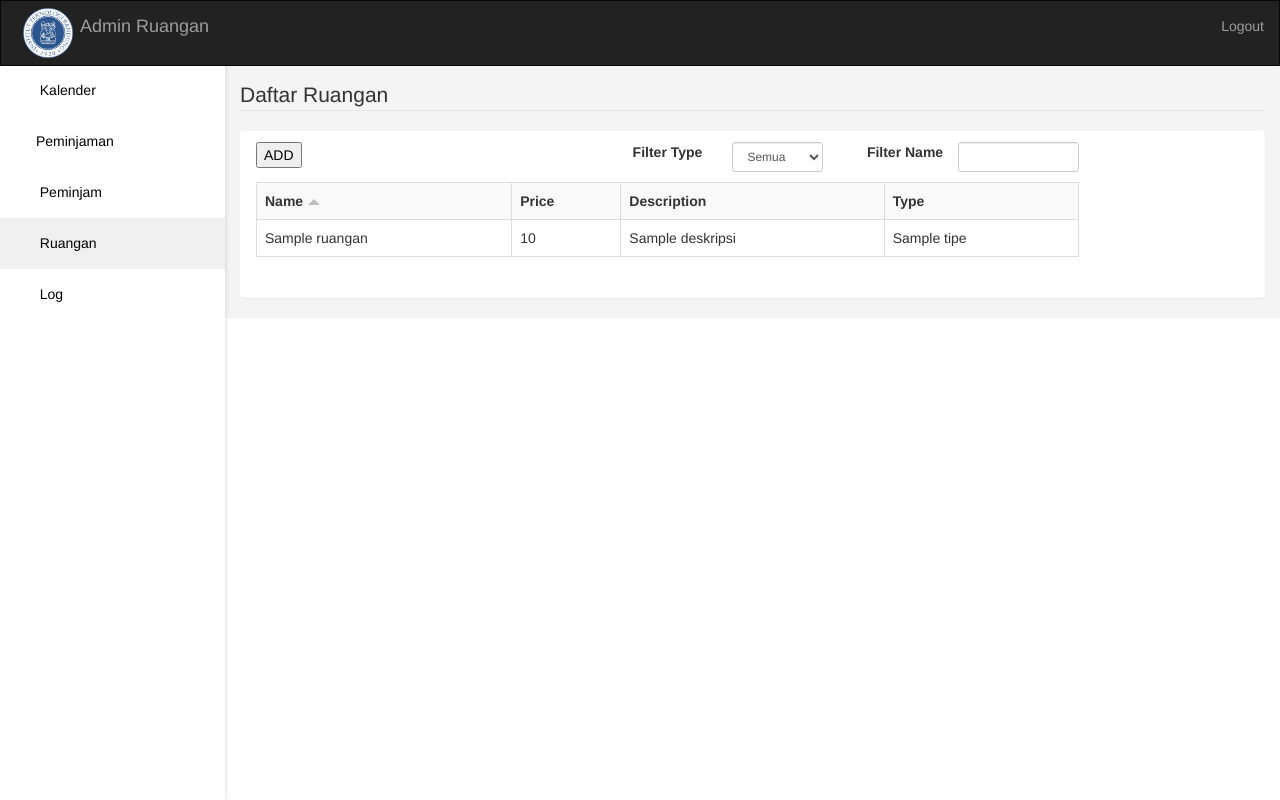
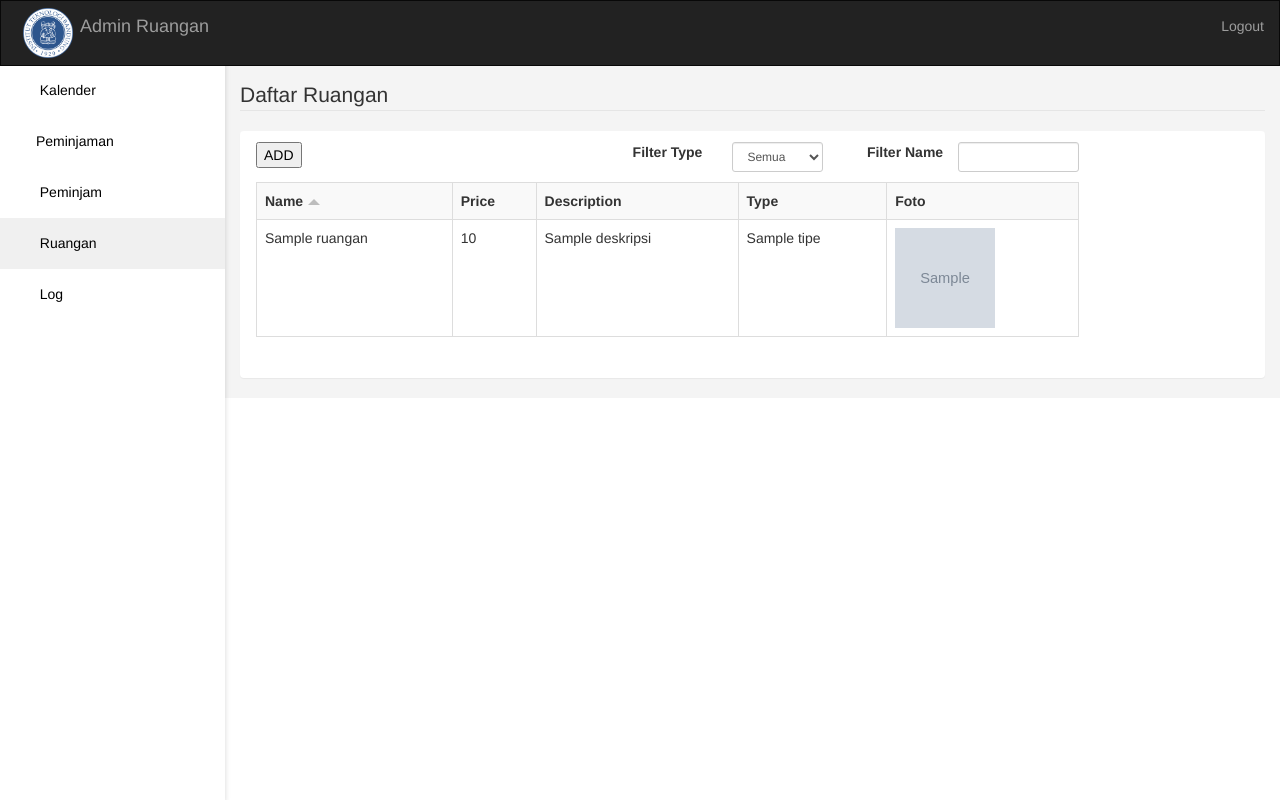
Before and after one commit to harryawk/sarpras_website, a Django app: template ruangan/templates/ruangan/index.html in a window 1280 px wide. Run offline with Django 3.2, Linux system fonts and the light colour scheme; the template is opened without the code that fills it: most values are stand-ins (such as "Sample title", 1, 10 or a date in 2020); grey boxes marked "Sample" are stand-in pictures; some libraries are stand-ins or nearby versions; some web fonts are replaced.

Commit message:
tambah kolom tabel berisi foto di tabel ruangan

```diff
--- a/ruangan/templates/ruangan/index.html
+++ b/ruangan/templates/ruangan/index.html
@@ -69,6 +69,7 @@
 			harga:"{{ ruangan.harga }}",
 			deskripsi:"{{ ruangan.deskripsi }}",
 			tipe:"{{ ruangan.tipe }}",
+			foto:"{{ ruangan.foto }}",
 			edit_link: "{% url 'ruangan:edit' ruangan.id %}",
 			delete_link: "{% url 'ruangan:delete' ruangan.id %}"
 		});
@@ -170,6 +171,7 @@
 							<th ng-click="sort('harga')" ng-class="sortClass('harga')">Price</th>
 							<th ng-click="sort('deskripsi')" ng-class="sortClass('deskripsi')">Description</th>
 							<th ng-click="sort('tipe')" ng-class="sortClass('tipe')">Type</th>
+							<th ng-click="sort('foto')" ng-class="sortClass('foto')">Foto</th>
 						</tr>
 
 						<tr ng-repeat = "ruanganData in ruanganListData | orderBy : column : reverse | filter:{tipe:filterTipe} | filter:{nama:filterNama}" ng-click="go(ruanganData.edit_link)">
@@ -178,6 +180,8 @@
 							<td>{[{ ruanganData.harga }]}</td>
 							<td>{[{ ruanganData.deskripsi }]}</td>
 							<td>{[{ ruanganData.tipe }]}</td>
+                            <td><img src="/img/{[{ ruanganData.foto }]}" alt="{[{ ruanganData.nama }]}" height="100" width="100"></td>
+
 						</tr>
                     </table>
                 </div>
```
